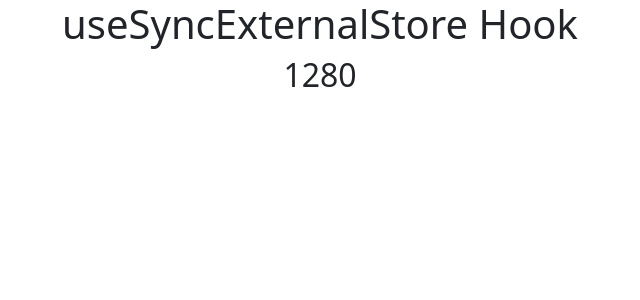
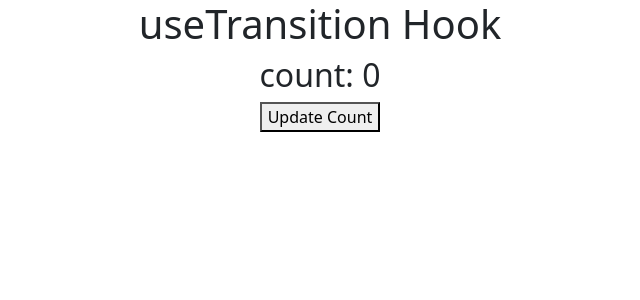
Before and after one commit to TaimoorAli77/code4Education, a React (Create React App) app: page / in a window 1280 px wide. Shown: the top 300 px of the page, without its empty margins (320-960 px from the left). Built offline with nearby package versions, Linux system fonts and the light colour scheme.

Commit message:
startTransition useTransition example

```diff
--- a/src/App.js
+++ b/src/App.js
@@ -1,19 +1,26 @@
-import React, { useSyncExternalStore } from 'react'
+import React, { useState, useTransition, useEffect } from 'react'
 
 const App = () => {
+  const [isPending, startTransition] = useTransition()
+  const [count, setCount] = useState(0);
 
-  const width = useSyncExternalStore((listener) => {
-    window.addEventListener("resize", listener)
-    return () => {
-      window.removeEventListener("resize", listener)
-    }
-  }, () => window.innerWidth)
+  // useEffect Ex 1
+  useEffect(() => {
+    console.log("useState run...")
+  },[count]);
 
+  const handleClick = () => {
+    startTransition(() => {
+      setCount(count + 1)
+      console.log("handle click runs...")
+    })
+  }
   return (
     <div style={{ textAlign: "center" }}>
-      <h1>useSyncExternalStore Hook </h1>
+      <h1>useTransition Hook </h1>
 
-      <h2>{width}</h2>
+      <h2>count: {count}</h2>
+      <button onClick={handleClick}>Update Count</button>
     </div>
   )
 }
```
